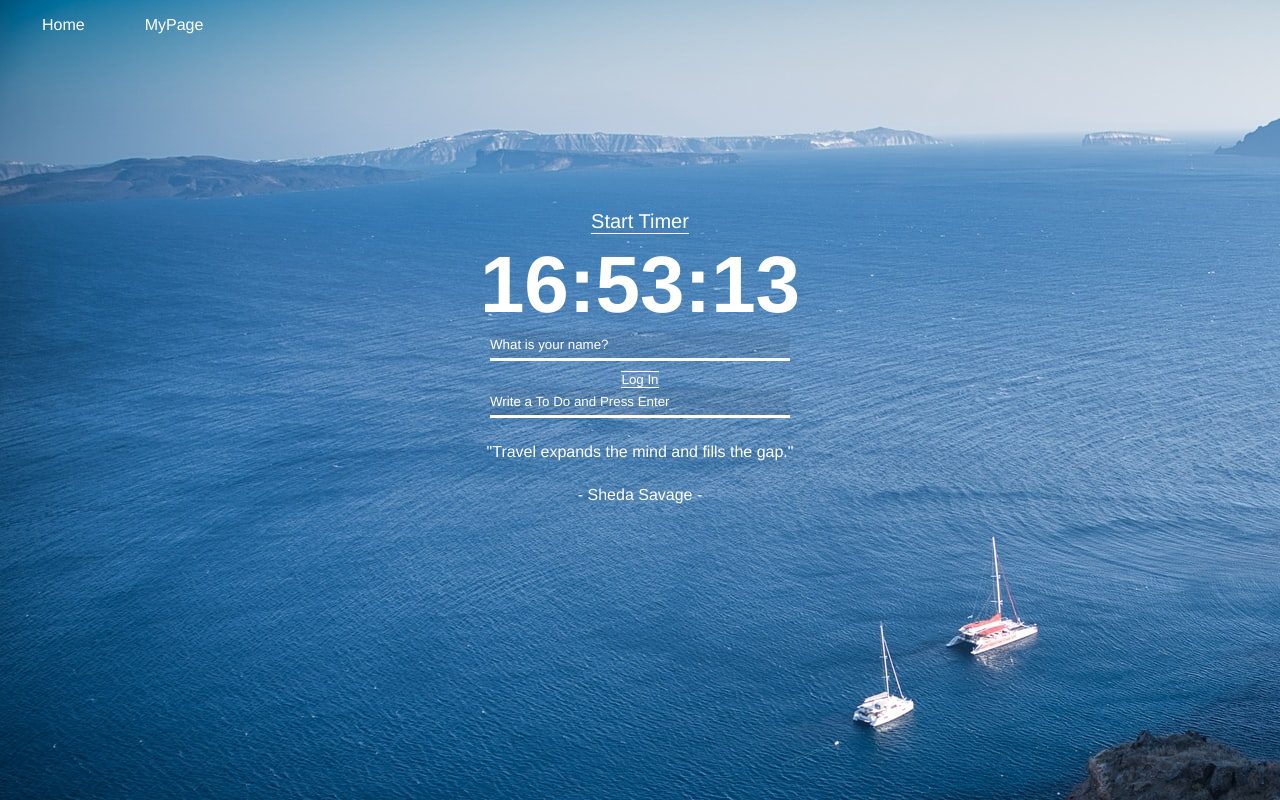
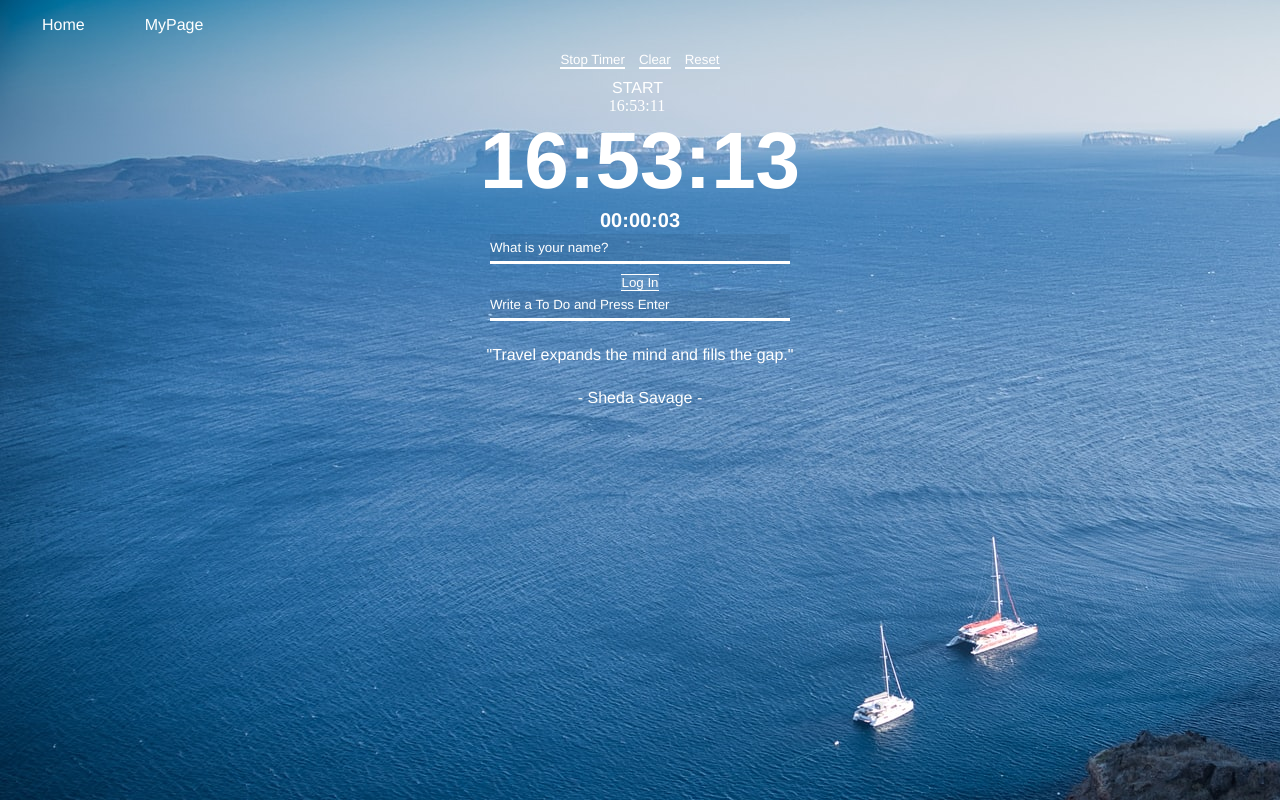
Before and after one commit to jungyoon00/ToDoSite, a plain HTML site: page index.html in a window 1280 px wide. Both pictures are taken after a click on the button "Start Timer". Drawn offline with Linux system fonts and the light colour scheme.

Commit message:
Site ver 1.6

```diff
--- a/css/style.css
+++ b/css/style.css
@@ -1,18 +1,40 @@
 .hidden {
     display: none;
 }
-.timerBtn {
-  margin-top: 160px;
-  margin-bottom: 5px;
+.timer_button_form {
   text-align: center;
 }
-.button_start {
-  background-color: transparent;
+.show_timer {
+  text-align: center;
+}
+.timer_button {
   border-top: none;
   border-left: none;
   border-right: none;
-  border-bottom: 1px solid white;
-  font-size: 20px;
+  border-bottom: 2px solid white;
+  background-color: transparent;
+  font-family: Helvetica;
+  color: white;
+  outline: none;
+  margin-bottom: 10px;
+}
+.show_time {
+  background-color: transparent;
+  color: white;
+  font-family: Helvetica Bold;
+}
+.timer_row {
+  text-align: center;
+}
+.timer_row span:first-child {
+  font-family: Helvetica;
+  color: white;
+  padding-right: 5px;
+}
+.timer_row span:last-child {
+  font-family: Helvetica;
+  color: white;
+  padding-left: 5px;
 }
 .clock_style {
     margin-top: 0px;
@@ -21,6 +43,14 @@
     font-size: 80px;
     text-align: center;
     color: white;
+}
+.stopwatch_style {
+  font-family: Helvetica;
+  font-size: 20px;
+  color: white;
+  text-align: center;
+  margin-top: 2px;
+  margin-bottom: 2px;
 }
 .hello {
     margin-top: 0px;
--- a/index.html
+++ b/index.html
@@ -11,16 +11,28 @@
       <ul class="navbar__menu">
         <li><a href="">Home</a></li>
         <li><a href="settings.html">MyPage</a></li>
+        <li><button id="logoutBtn" class="" style="border: none; background-color: transparent; color: white; font-family: Helvetica" onclick="logoutGreeting()">Log Out</button></li>
       </ul>
       <div id="weather" class="weather_style hidden">
         <span></span>
         <span></span>
       </div>
     </nav>
-    <div class="timerBtn">
-      <button id="timer_button" class="button_start" style="color: white; font-family: HElvetica">Start Timer</button>
+    <div class="timer_button_form">
+      <button id="timer_get" class="timer_button" value="unactive" style="margin-right: 5px">Start Timer</button>
+      <button id="timer_clear" class="timer_button" style="margin-left: 5px; margin-right: 5px" onclick="clearTimer()">Clear</button>
+      <button id="timer_reset" class="timer_button" style="margin-left: 5px">Reset</button>
+    </div>
+    <div class="timer_row">
+      <span id="row_start" class="hidden">START</span>
+      <span id="row_end" class="hidden">ENDED</span>
+    </div>
+    <div class="show_timer">
+      <span id="start_time" class="show_time" style="padding-right: 3px"></span>
+      <span id="end_time" class="show_time" style="padding-left: 3px"></span>
     </div>
     <h2 id="clock" class="clock_style">00:00:00</h2>
+    <h2 id="stopwatch" class="stopwatch_style">00:00:00</h2>
     <form class="hidden" id="login-form">
       <input
         class="input_name"
@@ -49,5 +61,31 @@
     <script src="js/background.js"></script>
     <script src="js/todo.js"></script>
     <script src="js/weather.js"></script>
+    <script src="js/timer.js"></script>
+    <script>
+      function clearTimer() {
+        const timer = document.querySelector("#timer_get")
+        const start_time = document.querySelector("#start_time");
+        const end_time = document.querySelector("#end_time");
+        const stopwatch_disable = document.querySelector("#stopwatch");
+
+        const row_start = document.querySelector("#row_start");
+        const row_end = document.querySelector("#row_end");
+
+        if (timer.value === "active") {
+          alert("Can't clear an active timer. Please stop timer to clear that.");
+          return
+        }
+        stopwatch_disable.classList.add("hidden");
+        start_time.innerText = "";
+        end_time.innerText = "";
+        row_start.classList.add("hidden");
+        row_end.classList.add("hidden");
+      }
+      function logoutGreeting() {
+        localStorage.removeItem("username");
+        location.reload();
+      }
+    </script>
   </body>
 </html>
--- a/js/clock.js
+++ b/js/clock.js
@@ -7,6 +7,7 @@ function getClock() {
   const minutes = String(date.getMinutes()).padStart(2, "0");
   const seconds = String(date.getSeconds()).padStart(2, "0");
   clock.innerText = `${hours}:${minutes}:${seconds}`;
+
 }
 
 getClock()
--- a/js/greetings.js
+++ b/js/greetings.js
@@ -5,6 +5,8 @@ const greeting = document.querySelector("#greeting");
 const weather = document.querySelector("#weather");
 const quoteform = document.querySelector("#quote");
 const todoform = document.querySelector("#todo-form");
+
+const logout = document.querySelector("#logoutBtn");
 
 const HIDDEN_CLASSNAME = "hidden";
 const USERNAME_KEY = "username";
@@ -16,6 +18,7 @@ function onLoginSubmit(event) {
 
     localStorage.setItem(USERNAME_KEY, username);
     paintGreetings(username);
+    logout.classList.remove("hidden");
 }
 
 function paintGreetings(username) {
@@ -33,9 +36,11 @@ if (savedUsername === null) {
     weather.classList.remove(HIDDEN_CLASSNAME);
     quote.classList.remove(HIDDEN_CLASSNAME);
     todoform.classList.remove(HIDDEN_CLASSNAME);
+    logout.classList.add("hidden");
     loginForm.addEventListener("submit", onLoginSubmit);
 
 } else {
+    logout.classList.remove("hidden");
     paintGreetings(savedUsername);
 
 }
--- /dev/null
+++ b/js/timer.js
@@ -0,0 +1,119 @@
+const timerForm = document.querySelector("#timer_get");
+const start_time = document.querySelector("#start_time");
+const end_time = document.querySelector("#end_time");
+
+const row_start = document.querySelector("#row_start");
+const row_end = document.querySelector("#row_end");
+
+const stopwatch = document.querySelector("#stopwatch");
+const timer_reset = document.querySelector("#timer_reset");
+
+let timeid;
+let time = 0;
+let hour, min, sec;
+
+function printTime() {
+    time++;
+    stopwatch.innerText = getTimeFormatString();
+}
+
+function stopClock() {
+    if (timeid != null) {
+        clearTimeout(timeid);
+    }
+}
+
+function startClock() {
+    printTime();
+    stopClock();
+    timeid = setTimeout(startClock, 1000);
+}
+
+function resetClock() {
+    stopClock();
+    stopwatch.innerText = "00:00:00";
+    time = 0;
+}
+
+function getTimeFormatString() {
+    hour = parseInt(String(time / (60 * 60)));
+    min = parseInt(String((time - (hour * 60 * 60)) /60));
+    sec = time % 60;
+
+    return String(hour).padStart(2, '0') + ":" + String(min).padStart(2, '0') + ":" + String(sec).padStart(2, '0');
+}
+
+function startTimer() {
+    const date = new Date();
+
+    const hours = String(date.getHours()).padStart(2, "0");
+    const minutes = String(date.getMinutes()).padStart(2, "0");
+    const seconds = String(date.getSeconds()).padStart(2, "0");
+    const now = `${hours}:${minutes}:${seconds}`;
+
+    if (timerForm.value == "active") {
+        timerForm.value = "unactive";
+        timerForm.innerText = "Start Timer";
+        changeEndTime(now);
+        saveTimer("end_time", now);
+        saveActive("unactive");
+        stopClock();
+        console.log("go unactive");
+    } else {
+        stopwatch.classList.remove("hidden")
+        start_time.innerText = "";
+        end_time.innerText = "";
+        row_start.classList.add("hidden");
+        row_end.classList.add("hidden");
+
+        timerForm.value = "active";
+        timerForm.innerText = "Stop Timer";
+        changeStartTime(now);
+        saveTimer("start_time", now);
+        saveActive("active");
+        startClock();
+        console.log("go active");
+    }
+    console.log(now);
+}
+
+function saveActive(value) {
+    localStorage.setItem("active", value)
+}
+function saveTimer(key, value) {
+    localStorage.setItem(String(key), value);
+}
+function changeStartTime(time) {
+    start_time.innerText = time;
+    row_start.classList.remove("hidden");
+}
+function changeEndTime(time) {
+    end_time.innerText = time;
+    row_end.classList.remove("hidden");
+}
+let start = localStorage.getItem("start_time");
+let end = localStorage.getItem("end_time");
+let active = localStorage.getItem("active");
+
+if (active === "active") {
+    timerForm.value = "active";
+    timerForm.innerText = "Stop Timer";
+} else if (active == "unactive") {
+    timerForm.value = "unactive";
+    timerForm.innerText = "Start Timer";
+}
+if (start === undefined) {
+    start = "";
+} else {
+    row_start.classList.remove("hidden");
+}
+if (end === undefined) {
+    end = "";
+} else {
+    row_end.classList.remove("hidden");
+}
+console.log(start, end);
+timerForm.addEventListener("click", startTimer);
+timer_reset.addEventListener("click", resetClock);
+start_time.innerText = start;
+end_time.innerText = end;
```
